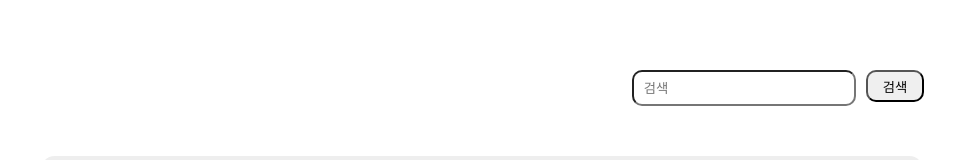
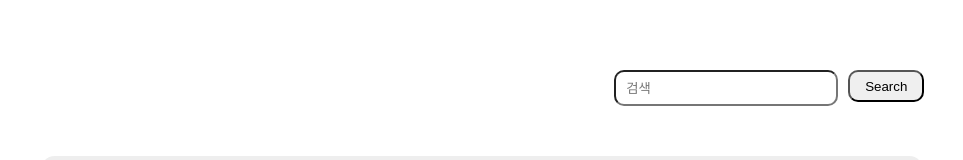
Before and after one commit to JinhyunMSQ/preparing_hackathon, a React (Create React App) app: page / in a window 1280 px wide. Shown: the part 166-326 px from the top of the page, without its empty margins (158-1121 px from the left). Built offline with nearby package versions, Linux system fonts and the light colour scheme.

Commit message:
Search button changed

```diff
--- a/src/App.js
+++ b/src/App.js
@@ -69,7 +69,7 @@ function App() {
       </form>
       <div className="search-container">
         <input className="search-input" value={searchString} onChange={handleSearchInput} placeholder="검색" />
-        <button className="search-button">검색</button>
+        <button className="search-button">Search</button>
       </div>
       <TodoList todoList={filteredTodoList} handleDelete={handleDelete} toggleComplete={toggleComplete} updateTodo={updateTodo} />
     </div>
```
